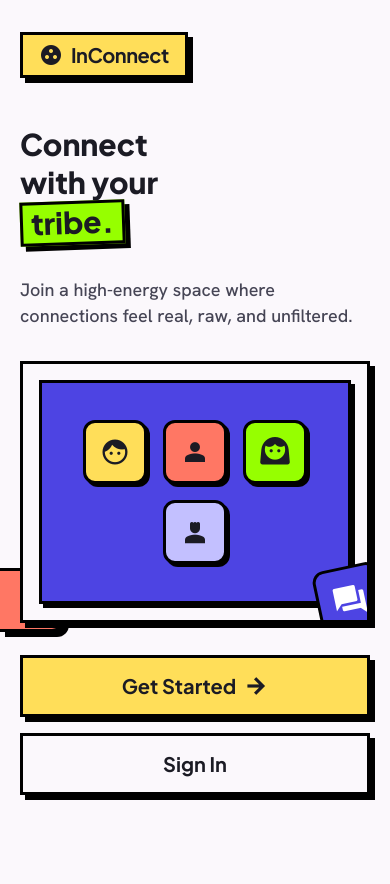
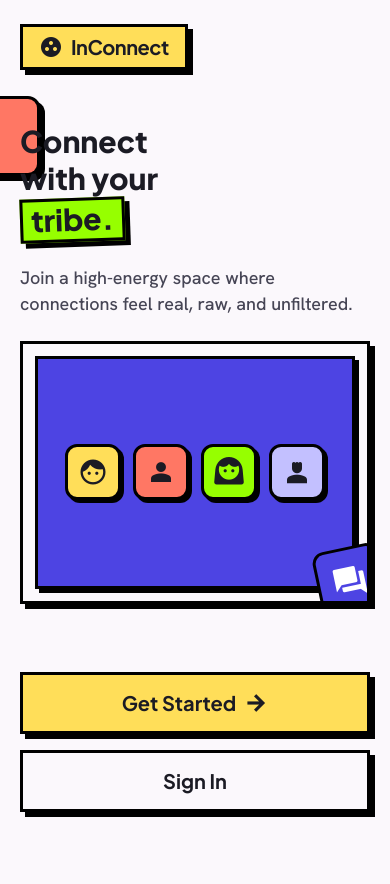
Before and after one commit to devisunknown/inconnect, a Django app: page / in a window 390 px wide. After the commit the page ends 817 px from the top, so only its background shows below. Run offline with Django 5.2, Linux system fonts and the light colour scheme; parts of the project's set-up code (start-up, migrations or seed data) failed here and were passed over; some libraries are stand-ins or nearby versions.

Commit message:
Fix welcome page mobile scrolling

```diff
--- a/Templates/base.html
+++ b/Templates/base.html
@@ -112,7 +112,7 @@ tailwind.config = {
     .neo-border { border-width: 3px; border-color: #000000; border-style: solid; }
     .neo-input:focus { box-shadow: 5px 5px 0px 0px #4d44e3; }
     ::-webkit-scrollbar { display: none; }
-    body { min-height: max(884px, 100dvh); }
+    body { min-height: 100dvh; overflow-x: hidden; }
     body.chat-page { min-height: 0; height: 100dvh; overflow: hidden; }
     @supports (height: 100svh) {
         body.chat-page { height: 100svh; min-height: 100svh; }
@@ -141,7 +141,6 @@ tailwind.config = {
         .page-enter, .reveal, ::view-transition-old(root), ::view-transition-new(root) { animation: none !important; transition: none !important; }
         .reveal { opacity: 1; transform: none; }
     }
-</style>
 </style>
 {% block extra_head %}{% endblock %}
 </head>
--- a/Templates/welcome.html
+++ b/Templates/welcome.html
@@ -1,18 +1,18 @@
 {% extends 'base.html' %}
 {% block title %}InConnect - Welcome{% endblock %}
-{% block body_classes %}bg-surface text-on-surface h-full w-full flex flex-col font-body-md relative overflow-hidden{% endblock %}
+{% block body_classes %}bg-surface text-on-surface min-h-screen w-full flex flex-col font-body-md relative overflow-x-hidden{% endblock %}
 {% block content %}
 <div class="page-enter">
 <div class="absolute top-0 right-0 w-32 h-32 bg-neon-lime border-b-[3px] border-l-[3px] border-stroke-black rounded-bl-[100px] shadow-[0px_5px_0px_0px_rgba(0,0,0,1)] z-0 hidden md:block"></div>
-<div class="absolute bottom-1/4 left-0 w-16 h-16 bg-secondary-container border-t-[3px] border-r-[3px] border-b-[3px] border-stroke-black rounded-r-full shadow-[5px_5px_0px_0px_rgba(0,0,0,1)] z-0"></div>
-<main class="flex-1 flex flex-col px-margin-page py-8 relative z-10 justify-between">
+<div class="absolute top-24 -left-10 w-20 h-20 md:w-16 md:h-16 bg-secondary-container border-t-[3px] border-r-[3px] border-b-[3px] border-stroke-black rounded-r-full shadow-[5px_5px_0px_0px_rgba(0,0,0,1)] z-0"></div>
+<main class="min-h-screen flex flex-col px-margin-page py-6 md:py-8 relative z-10 justify-between">
 <header class="flex justify-start items-center">
     <div class="inline-flex items-center gap-2 bg-vivid-yellow border-[3px] border-stroke-black px-4 py-2 shadow-[5px_5px_0px_0px_rgba(0,0,0,1)]">
         <span class="material-symbols-outlined" style="font-variation-settings: 'FILL' 1;">group_work</span>
         <span class="font-headline-sm text-headline-sm tracking-tight">InConnect</span>
     </div>
 </header>
-<div class="flex-1 flex flex-col justify-center gap-8 mt-12 mb-8">
+<div class="flex-1 flex flex-col justify-center gap-6 md:gap-8 py-10 md:py-12">
     <h1 class="font-headline-lg-mobile text-headline-lg-mobile md:font-headline-lg md:text-headline-lg text-on-surface leading-tight">
         Connect<br/>
         with your<br/>
@@ -21,19 +21,19 @@
     <p class="font-body-lg text-body-lg text-on-surface-variant max-w-sm">
         Join a high-energy space where connections feel real, raw, and unfiltered.
     </p>
-    <div class="relative w-full aspect-[4/3] bg-surface-off-white border-[3px] border-stroke-black shadow-[5px_5px_0px_0px_rgba(0,0,0,1)] p-4 flex items-center justify-center overflow-hidden">
+    <div class="relative w-full max-w-xl mx-auto aspect-[4/3] bg-surface-off-white border-[3px] border-stroke-black shadow-[5px_5px_0px_0px_rgba(0,0,0,1)] p-3 md:p-4 flex items-center justify-center overflow-hidden">
         <div class="w-full h-full bg-primary-container border-[3px] border-stroke-black shadow-[4px_4px_0px_0px_rgba(0,0,0,1)] flex items-center justify-center">
-            <div class="flex flex-wrap items-center justify-center gap-4 p-4">
-                <div class="w-16 h-16 md:w-20 md:h-20 rounded-full bg-vivid-yellow border-[3px] border-stroke-black shadow-[3px_3px_0px_0px_rgba(0,0,0,1)] flex items-center justify-center">
+            <div class="flex flex-wrap items-center justify-center gap-3 md:gap-4 p-4">
+                <div class="w-14 h-14 md:w-20 md:h-20 rounded-full bg-vivid-yellow border-[3px] border-stroke-black shadow-[3px_3px_0px_0px_rgba(0,0,0,1)] flex items-center justify-center">
                     <span class="material-symbols-outlined text-3xl md:text-4xl" style="font-variation-settings: 'FILL' 1;">face</span>
                 </div>
-                <div class="w-16 h-16 md:w-20 md:h-20 rounded-full bg-secondary-container border-[3px] border-stroke-black shadow-[3px_3px_0px_0px_rgba(0,0,0,1)] flex items-center justify-center">
+                <div class="w-14 h-14 md:w-20 md:h-20 rounded-full bg-secondary-container border-[3px] border-stroke-black shadow-[3px_3px_0px_0px_rgba(0,0,0,1)] flex items-center justify-center">
                     <span class="material-symbols-outlined text-3xl md:text-4xl" style="font-variation-settings: 'FILL' 1;">person</span>
                 </div>
-                <div class="w-16 h-16 md:w-20 md:h-20 rounded-full bg-neon-lime border-[3px] border-stroke-black shadow-[3px_3px_0px_0px_rgba(0,0,0,1)] flex items-center justify-center">
+                <div class="w-14 h-14 md:w-20 md:h-20 rounded-full bg-neon-lime border-[3px] border-stroke-black shadow-[3px_3px_0px_0px_rgba(0,0,0,1)] flex items-center justify-center">
                     <span class="material-symbols-outlined text-3xl md:text-4xl" style="font-variation-settings: 'FILL' 1;">face_3</span>
                 </div>
-                <div class="w-16 h-16 md:w-20 md:h-20 rounded-full bg-primary-fixed-dim border-[3px] border-stroke-black shadow-[3px_3px_0px_0px_rgba(0,0,0,1)] flex items-center justify-center">
+                <div class="w-14 h-14 md:w-20 md:h-20 rounded-full bg-primary-fixed-dim border-[3px] border-stroke-black shadow-[3px_3px_0px_0px_rgba(0,0,0,1)] flex items-center justify-center">
                     <span class="material-symbols-outlined text-3xl md:text-4xl" style="font-variation-settings: 'FILL' 1;">person_4</span>
                 </div>
             </div>
@@ -43,7 +43,7 @@
         </div>
     </div>
 </div>
-<div class="flex flex-col gap-4 mt-auto pb-4">
+<div class="flex flex-col gap-4 pt-4 pb-2 md:pb-4">
     <a href="{% url 'signup' %}" class="text-center w-full bg-vivid-yellow text-on-surface border-[3px] border-stroke-black py-4 font-headline-sm text-headline-sm shadow-[5px_5px_0px_0px_rgba(0,0,0,1)] hover:bg-surface-container-high transition-colors active:translate-x-[5px] active:translate-y-[5px] active:shadow-none flex items-center justify-center gap-2">
         Get Started
         <span class="material-symbols-outlined font-bold">arrow_forward</span>
```
